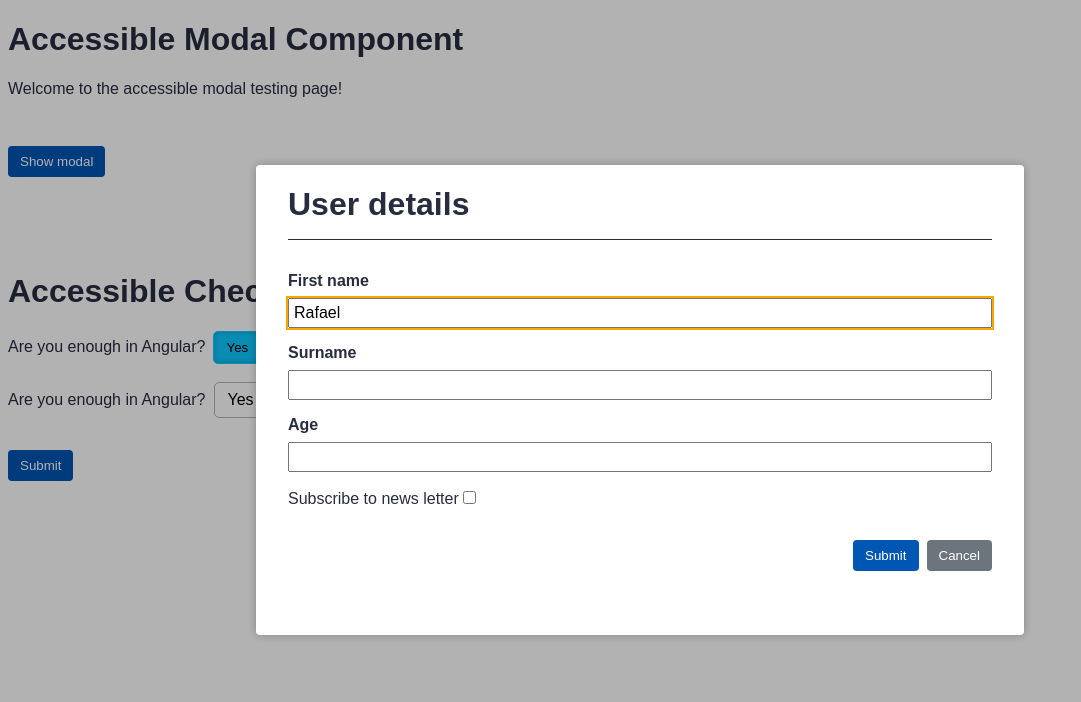
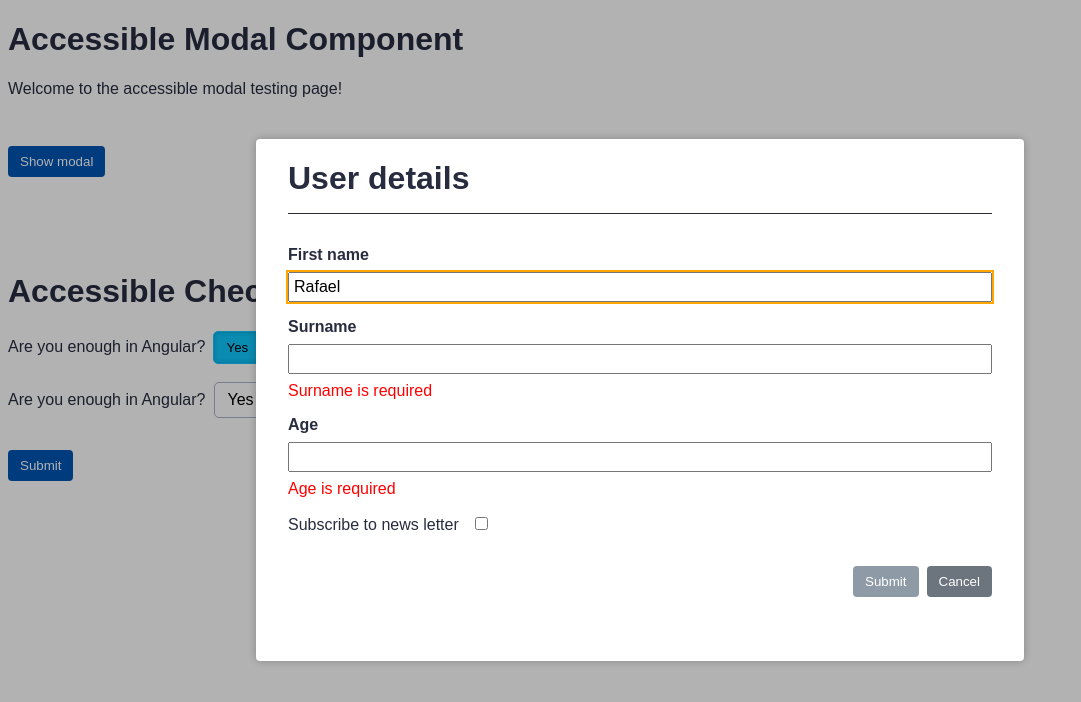
Before and after one commit to Skema1114/a11y-formacao-angular-alura, an Angular app: page / in a window 1280 px wide. Both pictures are taken after a click on the button "Show modal". Shown: the top 702 px of the page, without its empty margins (0-1081 px from the left). Built offline with nearby package versions, Linux system fonts and the light colour scheme.

Commit message:
Terminando a parte 05 e com isso finalizando o curso

```diff
--- a/src/app/app.module.ts
+++ b/src/app/app.module.ts
@@ -20,6 +20,7 @@ import { DisableControlModule } from './shared/directives/disable-control/disabl
     DisableControlModule,
     ModalModule,
     BrowserAnimationsModule,
+    ReactiveFormsModule,
   ],
   providers: [],
   bootstrap: [AppComponent],
--- a/src/app/component/app.component.html
+++ b/src/app/component/app.component.html
@@ -11,28 +11,86 @@
     </button>
 
     <ng-template #modalTemplate>
+      <form [formGroup]="formModal" (ngSubmit)="submitModal()">
         <div class="form-field">
           <label for="firstName">First name</label>
-        <input id="firstName" [value]="firstName" />
-        <!-- [(value)]="firstName" -->
+
+          <input
+            aria-describedby="firstName-error"
+            [attr.aria-invalid]="formModal.get('firstName')?.errors?.required"
+            id="firstName"
+            formControlName="firstName"
+          />
+
+          <span
+            *ngIf="formModal.get('firstName')?.errors?.required"
+            id="firstName-error"
+            class="validation-error"
+            >First name is required</span
+          >
         </div>
 
         <div class="form-field">
           <label for="surname">Surname</label>
-        <input id="surname" />
+
+          <input
+            aria-describedby="surname-error"
+            [attr.aria-invalid]="formModal.get('sur name')?.errors?.required"
+            id="surname"
+            formControlName="surname"
+          />
+
+          <span
+            *ngIf="formModal.get('surname')?.errors?.required"
+            id="surname-error"
+            class="validation-error"
+            >Surname is required</span
+          >
         </div>
 
         <div class="form-field">
           <label for="age">Age</label>
-        <input id="age" />
+
+          <input
+            aria-describedby="age-error"
+            [attr.aria-invalid]="formModal.get('age')?.errors?.required"
+            id="age"
+            formControlName="age"
+          />
+
+          <span
+            *ngIf="formModal.get('age')?.errors?.required"
+            id="age-error"
+            class="validation-error"
+            >Age is required</span
+          >
         </div>
 
         <label for="info">Subscribe to news letter</label>
-      <input id="info" type="checkbox" (change)="info = !info" />
+
+        <input
+          class="input-checkbox"
+          id="info"
+          type="checkbox"
+          (change)="info = !info"
+          formControlName="info"
+        />
+
         <p [@fade] *ngIf="info">This is a placeholder for more information</p>
 
         <div class="button-group">
-        <button class="button button-primary" type="button">Submit</button>
+          <button
+            class="button"
+            [ngClass]="{
+              'button-disabled': formModal.invalid,
+              'button-primary': formModal.valid
+            }"
+            type="submit"
+            [attr.aria-disabled]="formModal.invalid"
+          >
+            Submit
+          </button>
+
           <button
             class="button button-secondary"
             type="button"
@@ -41,6 +99,7 @@
             Cancel
           </button>
         </div>
+      </form>
     </ng-template>
   </div>
 
@@ -49,7 +108,7 @@
   <div>
     <h1 class="separator">Accessible Checks Component</h1>
 
-    <form [formGroup]="form" (ngSubmit)="submit()">
+    <form [formGroup]="formYesNoButtonGroup" (ngSubmit)="submitYesNoButton()">
       <app-angular-tags-yes-no-button-group
         [appDisableControl]="false"
         formControlName="angularTagsYesNoAnswer"
--- a/src/app/component/app.component.scss
+++ b/src/app/component/app.component.scss
@@ -6,3 +6,7 @@
 .separator {
   margin-top: 4rem;
 }
+
+.input-checkbox {
+  margin-left: 1rem;
+}
--- a/src/app/component/app.component.ts
+++ b/src/app/component/app.component.ts
@@ -1,10 +1,11 @@
 import {
   ChangeDetectorRef,
   Component,
+  OnInit,
   TemplateRef,
   ViewChild,
 } from '@angular/core';
-import { FormBuilder, FormGroup } from '@angular/forms';
+import { FormBuilder, FormGroup, Validators } from '@angular/forms';
 
 import { ModalRef } from '../shared/models/modal-ref';
 import { ModalService } from '../shared/components/modal/service/modal.service';
@@ -16,9 +17,10 @@ import { fade } from '../shared/animations/fade/fade';
   styleUrls: ['./app.component.scss'],
   animations: [fade],
 })
-export class AppComponent {
+export class AppComponent implements OnInit {
   public title = 'a11y-formacao-angular-alura';
-  public form!: FormGroup;
+  public formYesNoButtonGroup!: FormGroup;
+  public formModal!: FormGroup;
   public firstName: string = 'Rafael';
   public modalRef!: ModalRef;
   public info: boolean = false;
@@ -28,8 +30,10 @@ export class AppComponent {
     private formBuilder: FormBuilder,
     private modalService: ModalService,
     private changeDetectorRef: ChangeDetectorRef
-  ) {
-    this.form = this.formBuilder.group({
+  ) {}
+
+  public ngOnInit(): void {
+    this.formYesNoButtonGroup = this.formBuilder.group({
       angularTagsYesNoAnswer: [
         {
           value: 'yes',
@@ -44,11 +48,26 @@ export class AppComponent {
         },
       ],
     });
+
+    this.formModal = this.formBuilder.group({
+      firstName: ['Rafael', [Validators.required]],
+      surname: ['', [Validators.required]],
+      age: ['', [Validators.required]],
+      info: [false],
+    });
   }
 
-  public submit(): void {
+  public submitYesNoButton(): void {
     console.log('OBS: HtmlTagsYesNoButtonGroup IS NOT CATCHING VALUES');
-    console.log(this.form.value);
+    console.log(this.formYesNoButtonGroup.value);
+  }
+
+  public submitModal(): void {
+    if (this.formModal.invalid) {
+      return;
+    }
+    console.log(this.formModal.value);
+    this.modalRef.close();
   }
 
   public show() {
--- a/src/app/shared/components/modal/modal.component.html
+++ b/src/app/shared/components/modal/modal.component.html
@@ -7,6 +7,9 @@
     appFocusTrap
     appFocusBack
     class="modal-content"
+    role="dialog"
+    aria-modal="true"
+    [attr.aria-label]="config.title"
     (click)="$event.stopPropagation()"
   >
     <h1 class="modal-title">{{ config.title }}</h1>
--- a/src/styles.scss
+++ b/src/styles.scss
@@ -31,6 +31,11 @@ body {
     color: #fff;
   }
 
+  &.button-disabled {
+    background-color: #8e9ba7;
+    color: #fff;
+  }
+
   &.button-secondary {
     background-color: #6c757d;
     color: #fff;
```
Also changed, not shown: 1 other file (tests, documents, lock files or other folders). Lines whose indentation alone changed are shown as unchanged.
